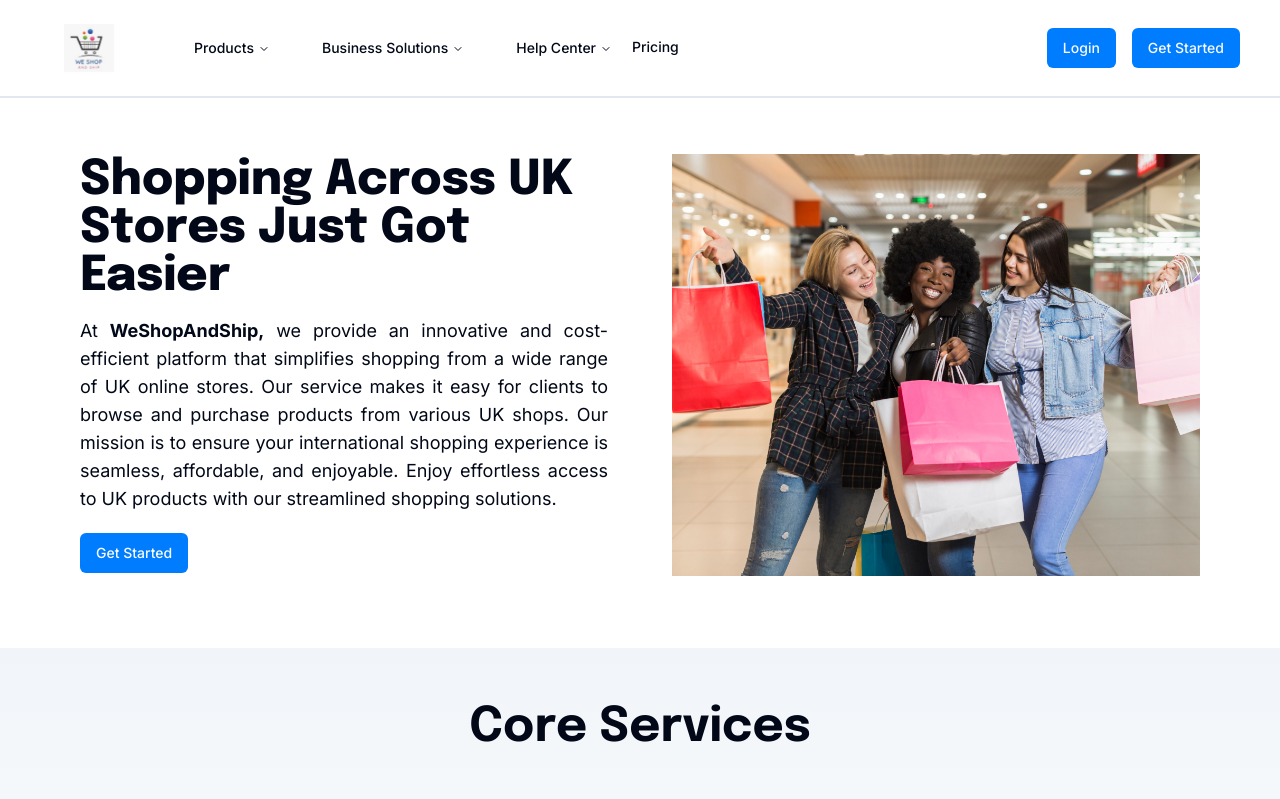
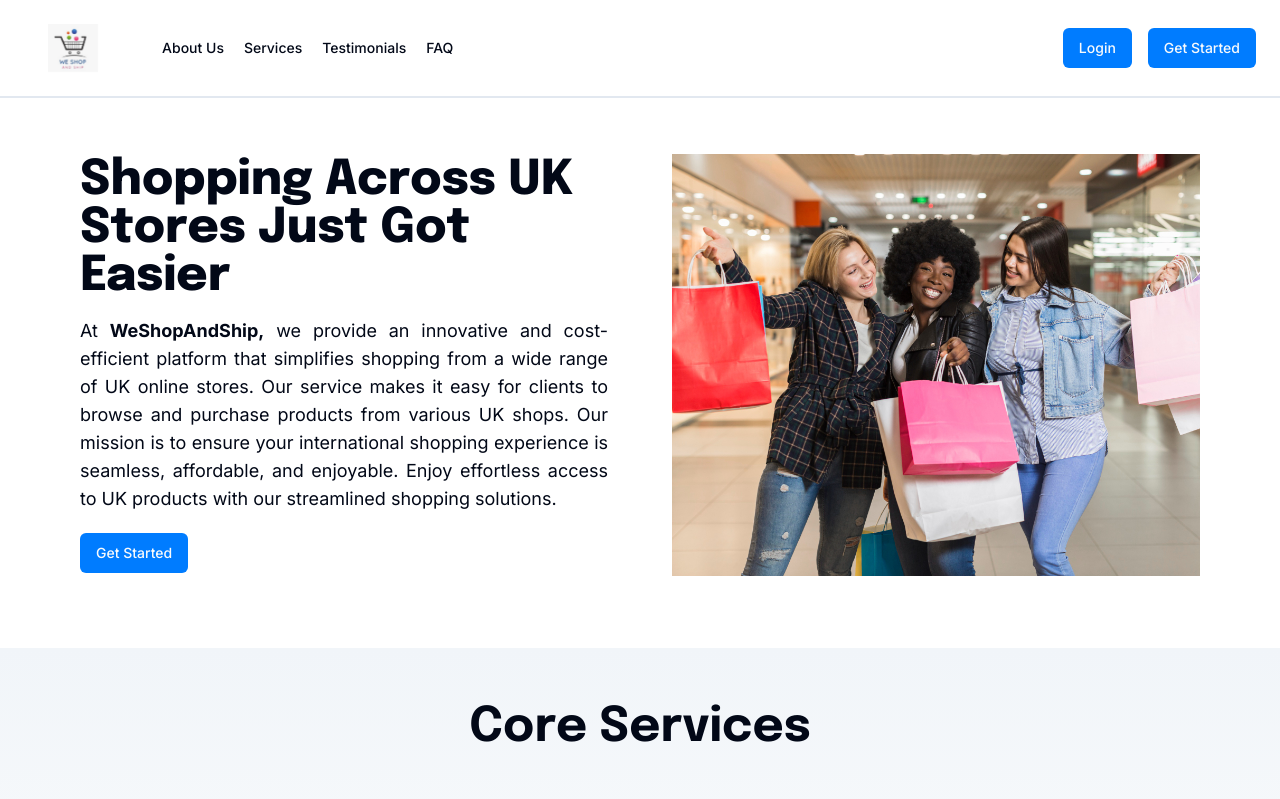
Before and after one commit to samuelorobosa/wesas-landing, a React (Vite) app: page / in a window 1280 px wide. Shown: the top 799 px of the page. Built offline with nearby package versions, Linux system fonts and the light colour scheme.

Commit message:
Done: Landing Page

```diff
--- a/src/components/ui/header.jsx
+++ b/src/components/ui/header.jsx
@@ -1,14 +1,7 @@
-import {
-  NavigationMenu,
-  NavigationMenuContent,
-  NavigationMenuItem,
-  NavigationMenuLink,
-  NavigationMenuList,
-  NavigationMenuTrigger,
-} from '@/src/components/ui/navigation-menu';
-import { Sheet, SheetContent, SheetTrigger } from '@/src/components/ui/sheet';
 import { Button } from '@/src/components/ui/button';
 import logo from '@/src/assets/logo.jpeg';
+import { useState } from 'react';
+import { Sheet, SheetContent } from '@/src/components/ui/sheet.jsx';
 
 function MenuIcon(props) {
   return (
@@ -31,15 +24,20 @@ function MenuIcon(props) {
   );
 }
 
-export default function header() {
+export default function Header() {
+  const [open, setOpen] = useState(false);
+  const scrollTo = (id) => {
+    if (open) setOpen(false);
+    document.getElementById(id).scrollIntoView({ behavior: 'smooth' });
+  };
   return (
-    <header className="flex flex-row items-center justify-between font-header border-b-2 px-10">
-      <Sheet>
+    <>
+      <header className="flex flex-row items-center justify-between font-header border-b-2 px-6">
         <a className="lg:hidden" href="#">
           <img className="logo" src={logo} alt="WeShopAndShip logo" />
         </a>
-        <SheetTrigger asChild>
         <Button
+          onClick={() => setOpen(true)}
           variant="outline"
           size="icon"
           className="lg:hidden my-5 ml-auto"
@@ -47,119 +45,35 @@ export default function header() {
           <MenuIcon className="h-6 w-6" />
           <span className="sr-only">Toggle navigation menu</span>
         </Button>
-        </SheetTrigger>
-        <SheetContent side="left">
-          <a href="#">
-            <img className="logo" src={logo} alt="WeShopAndShip logo" />
-          </a>
-          <div className="grid gap-2 py-6">
-            <a
-              href="#"
-              className="flex w-full items-center py-2 text-lg font-semibold"
-            >
-              Products
-            </a>
-            <a
-              href="#"
-              className="flex w-full items-center py-2 text-lg font-semibold"
-            >
-              Business Solutions
-            </a>
-            <a
-              href="#"
-              className="flex w-full items-center py-2 text-lg font-semibold"
-            >
-              Help Center
-            </a>
-            <a
-              href="#"
-              className="flex w-full items-center py-2 text-lg font-semibold"
-            >
-              Pricing
-            </a>
-            <a
-              href="#"
-              className="flex w-full items-center py-2 text-lg font-semibold"
-            >
-              Login
-            </a>
-          </div>
-          <Button
-            className="bg-blue-600 hover:text-blue-600 hover:bg-white"
-            asChild
-          >
-            <a href="/login">Get Started</a>
-          </Button>
-        </SheetContent>
-      </Sheet>
         <div className="hidden lg:flex">
           <a href="#">
             <img className="logo" src={logo} alt="WeShopAndShip logo" />
           </a>
-        <div className="px-10 flex flex-row gap-5">
-          <NavigationMenu className="hidden lg:flex">
-            <NavigationMenuList>
-              <NavigationMenuItem>
-                <NavigationMenuTrigger className="font-medium inter-font">
-                  Products
-                </NavigationMenuTrigger>
-                <NavigationMenuContent>
-                  <NavigationMenuLink asChild className="px-4 py-2 m-0">
-                    <a
-                      target="_blank"
-                      href="https://www.google.com/"
-                      className="group inline-flex h-9 w-max items-center justify-center rounded-md bg-white px-4 py-2"
+          <div className="px-10 flex flex-row gap-5 items-center">
+            <span
+              onClick={() => scrollTo('about')}
+              className="font-medium inter-font text-sm cursor-pointer"
             >
-                      Link
-                    </a>
-                  </NavigationMenuLink>
-                </NavigationMenuContent>
-              </NavigationMenuItem>
-            </NavigationMenuList>
-          </NavigationMenu>
-          <NavigationMenu>
-            <NavigationMenuList>
-              <NavigationMenuItem>
-                <NavigationMenuTrigger className="font-medium inter-font">
-                  Business Solutions
-                </NavigationMenuTrigger>
-                <NavigationMenuContent className="">
-                  <NavigationMenuLink asChild className="px-4 py-2 m-0">
-                    <a
-                      href="#"
-                      className="group inline-flex h-9 w-max items-center justify-center rounded-md bg-white px-4 py-2"
+              About Us
+            </span>
+            <span
+              onClick={() => scrollTo('services')}
+              className="font-medium inter-font text-sm cursor-pointer"
             >
-                      Link
-                    </a>
-                  </NavigationMenuLink>
-                </NavigationMenuContent>
-              </NavigationMenuItem>
-            </NavigationMenuList>
-          </NavigationMenu>
-          <NavigationMenu>
-            <NavigationMenuList>
-              <NavigationMenuItem>
-                <NavigationMenuTrigger className="font-medium inter-font">
-                  Help Center
-                </NavigationMenuTrigger>
-                <NavigationMenuContent>
-                  <NavigationMenuLink asChild className="px-4 py-2 m-0">
-                    <a
-                      href="#"
-                      className="group inline-flex h-9 w-max items-center justify-center rounded-md bg-white px-4 py-2"
+              Services
+            </span>
+            <span
+              onClick={() => scrollTo('testimonials')}
+              className="font-medium inter-font text-sm cursor-pointer"
             >
-                      Link
-                    </a>
-                  </NavigationMenuLink>
-                </NavigationMenuContent>
-              </NavigationMenuItem>
-              <a href="/pricing">
-                <NavigationMenuLink className="font-medium inter-font text-sm">
-                  Pricing
-                </NavigationMenuLink>
-              </a>{' '}
-            </NavigationMenuList>
-          </NavigationMenu>
+              Testimonials
+            </span>
+            <span
+              onClick={() => scrollTo('faq')}
+              className="font-medium inter-font text-sm cursor-pointer"
+            >
+              FAQ
+            </span>
           </div>
         </div>
         <div className="hidden lg:flex items-center gap-4">
@@ -177,5 +91,45 @@ export default function header() {
           </Button>
         </div>
       </header>
+      <Sheet open={open} onOpenChange={setOpen}>
+        <SheetContent side="left">
+          <a href="#">
+            <img className="logo" src={logo} alt="WeShopAndShip logo" />
+          </a>
+          <div className="grid gap-2 py-6">
+            <span
+              onClick={() => scrollTo('about')}
+              className="font-semibold inter-font text-lg py-2 cursor-pointer"
+            >
+              About Us
+            </span>
+            <span
+              onClick={() => scrollTo('services')}
+              className="font-semibold inter-font text-lg py-2 cursor-pointer"
+            >
+              Services
+            </span>
+            <span
+              onClick={() => scrollTo('testimonials')}
+              className="font-semibold inter-font text-lg py-2 cursor-pointer"
+            >
+              Testimonials
+            </span>
+            <span
+              onClick={() => scrollTo('faq')}
+              className="font-semibold inter-font text-lg py-2 cursor-pointer"
+            >
+              FAQ
+            </span>
+          </div>
+          <Button
+            className="bg-blue-600 hover:text-blue-600 hover:bg-white"
+            asChild
+          >
+            <a href="/login">Get Started</a>
+          </Button>
+        </SheetContent>
+      </Sheet>
+    </>
   );
 }
--- a/src/modules/landing-page/LandingPage.jsx
+++ b/src/modules/landing-page/LandingPage.jsx
@@ -91,7 +91,7 @@ export default function LandingPage() {
                 efficient international delivery.
               </p>
             </div>
-            <div className="flex flex-col justify-center items-center sm:w-[30%]">
+            <div className="flex flex-col justify-center items-center sm:w-[30%] text-center">
               <img src={secondIcon} alt="icon" width={80} height={80} />
               <h2 className="font-bold text-xl py-3">Pay Supplier Service</h2>
               <p className="">
@@ -100,7 +100,7 @@ export default function LandingPage() {
                 our UK warehouse, and manage efficient delivery to your address.
               </p>
             </div>
-            <div className="flex flex-col justify-center items-center sm:w-[30%]">
+            <div className="flex flex-col justify-center items-center sm:w-[30%] text-center">
               <img src={thirdIcon} alt="icon" width={80} height={80} />
               <h2 className="font-bold text-xl py-3">
                 Express Courier Service
@@ -115,18 +115,8 @@ export default function LandingPage() {
           </div>
         </section>
 
-        {/*<div className="py-12 px-10 sm:px-0 text-center">*/}
-        {/*  <h2 className="font-bold text-5xl mb-4 epilogue-font">*/}
-        {/*    Focus on what Matters.*/}
-        {/*  </h2>*/}
-        {/*  <p className="text-xl font-medium">*/}
-        {/*    Optimize your international shopping with WeShopAndShip—simple,*/}
-        {/*    efficient, and tailored to your needs. Contact Us now to find out*/}
-        {/*    more.*/}
-        {/*  </p>*/}
-        {/*</div>*/}
-
         <section
+          id="about"
           className={`font-body px-10 sm:px-20 py-14 gap-x-16 flex flex-col sm:flex-row-reverse items-center justify-between`}
         >
           <div className="sm:w-[50%] text-start mb-16 sm:mb-0">
@@ -186,7 +176,7 @@ export default function LandingPage() {
           </div>
         </section>
 
-        <section className="w-full py-12 md:py-24 lg:py-16">
+        <section id="services" className="w-full py-12 md:py-24 lg:py-16">
           <div className="container px-4 md:px-6">
             <div className="flex flex-col items-center justify-center space-y-4 text-center">
               <div className="space-y-2">
@@ -431,7 +421,7 @@ export default function LandingPage() {
           </div>
         </section>
 
-        <div className=" bg-[#F1F5F9]">
+        <div id="testimonials" className="bg-[#F1F5F9]">
           <Carousel
             className="py-20 w-full sm:w-1/2 px-10 mx-auto"
             plugins={[
@@ -562,7 +552,7 @@ export default function LandingPage() {
           </Carousel>
         </div>
 
-        <div className="mt-20 mb-16 px-10 sm:px-0 ">
+        <div id="faq" className="mt-20 mb-16 px-10 sm:px-0 ">
           <h2 className="font-bold sm:text-5xl text-3xl mb-4 epilogue-font text-center">
             Questions You May Ask About WeShopAndShip Services
           </h2>
@@ -711,7 +701,7 @@ export default function LandingPage() {
 
             <div className="mt-7 flex gap-3 items-center">
               <Button
-                className="bg-blue hover:text-blue-600 hover:bg-white w-[150px] sm:w-[225px] py-7 sm:px-8 px-6"
+                className="bg-blue hover:text-blue-600 hover:bg-primary-tint-300 w-[150px] sm:w-[225px] py-7 sm:px-8 px-6"
                 asChild
               >
                 <a href="/login" className="text-xl">
```
Lines whose indentation alone changed are shown as unchanged.
